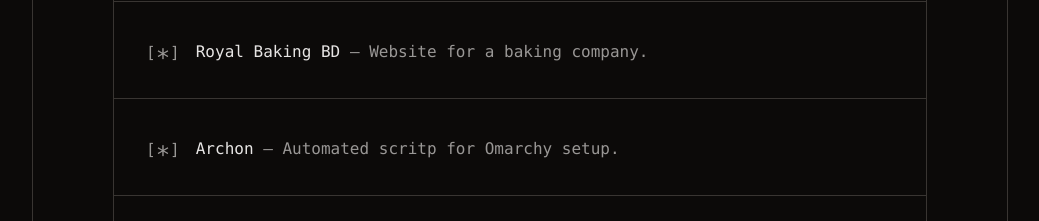
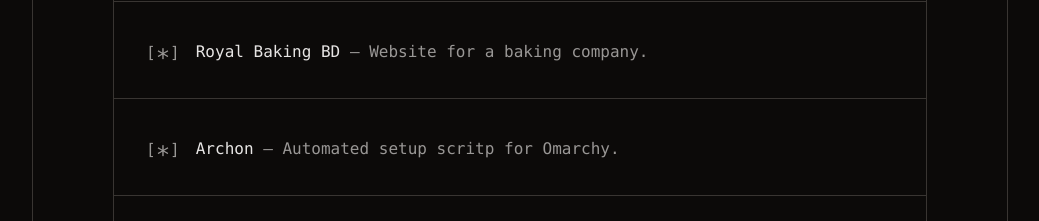
Before and after one commit to ESHAYAT102/portfolio, a React (Vite) app: page / in a window 1280 px wide. Shown: the part 1860-2081 px from the top of the page, without its empty margins (120-1159 px from the left). Built offline with nearby package versions, Linux system fonts and the light colour scheme.

Commit message:
Update Projects.tsx

```diff
--- a/src/sections/Projects.tsx
+++ b/src/sections/Projects.tsx
@@ -12,7 +12,7 @@
     },
     {
       name: "Archon",
-      description: "Automated scritp for Omarchy setup.",
+      description: "Automated setup scritp for Omarchy.",
       link: "https://archon.eshayat.com",
     },
     {
```
